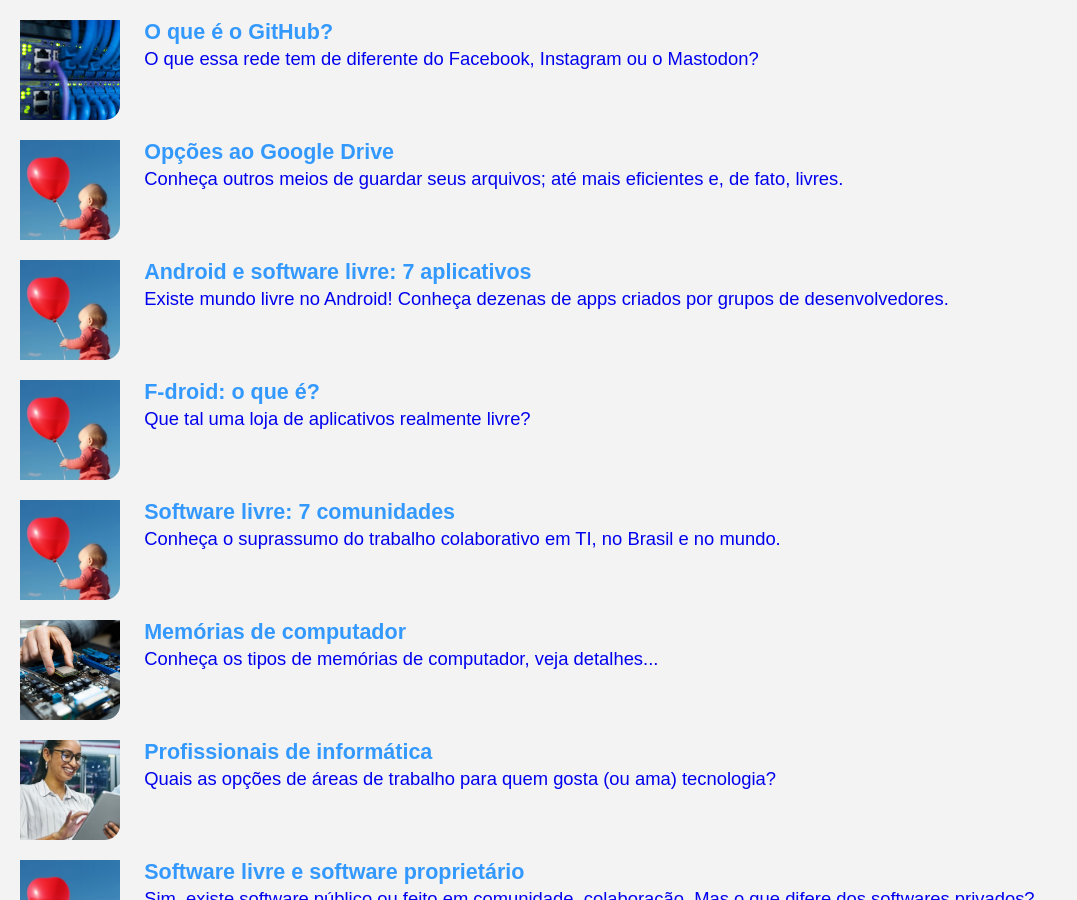
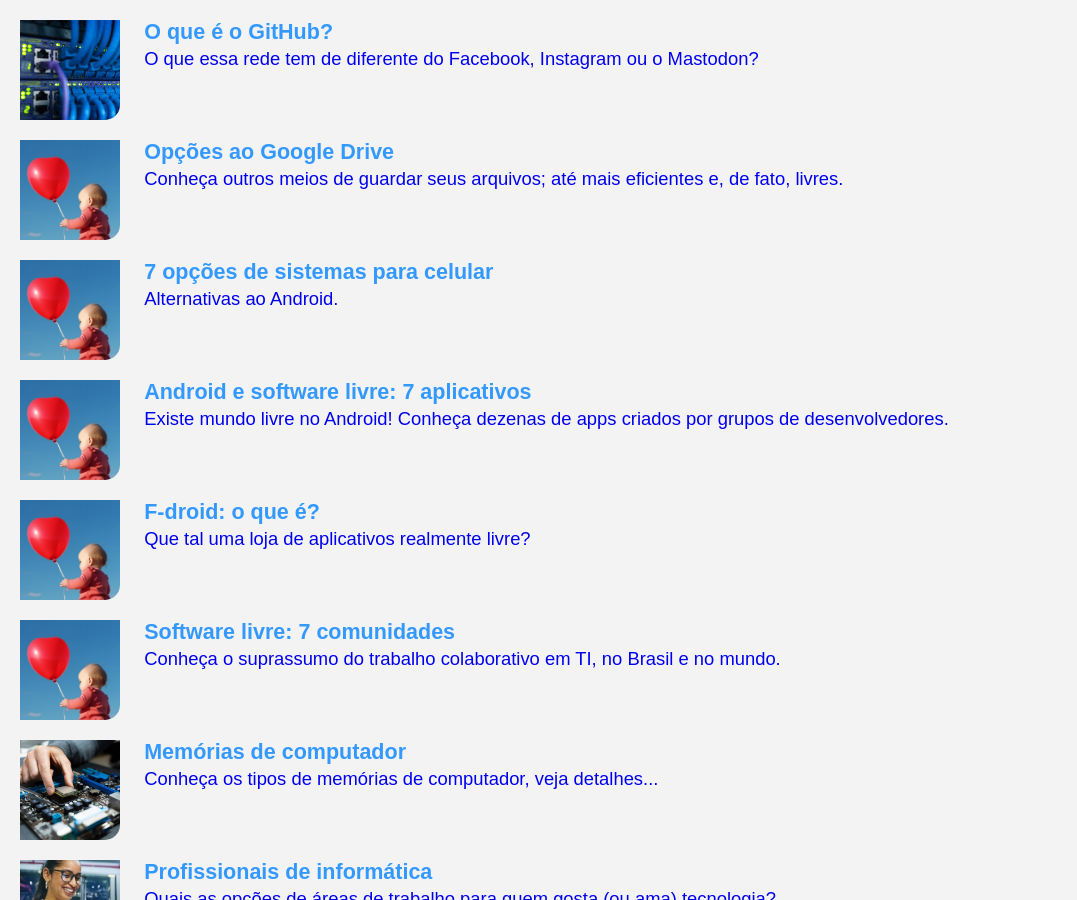
Before and after one commit to Joesynth/joesynth.github.io, a Jekyll site: the page built from index.html, in a window 1280 px wide and 900 px high, scrolled down 2387 px. Shown: the whole window, without its empty margins (0-1077 px from the left). Built offline with Jekyll 4.4.1, drawn with Linux system fonts in a browser that asks for light colours; some of the changed text lies outside the part shown.

Commit message:
Update artigo.json

```diff
--- a/_data/artigo.json
+++ b/_data/artigo.json
@@ -118,6 +118,12 @@
     "src": "image/foss.png",
     "h3": "Opções ao Google Drive",
     "p": "Conheça outros meios de guardar seus arquivos; até mais eficientes e, de fato, livres."
+  },
+  {
+    "href": "7-opcoes-de-sistemas-para-celular.html",
+    "src": "image/foss.png",
+    "h3": "7 opções de sistemas para celular",
+    "p": "Alternativas ao Android."
   },
   {
     "href": "android-e-software-livre-7-apps.html",
```
